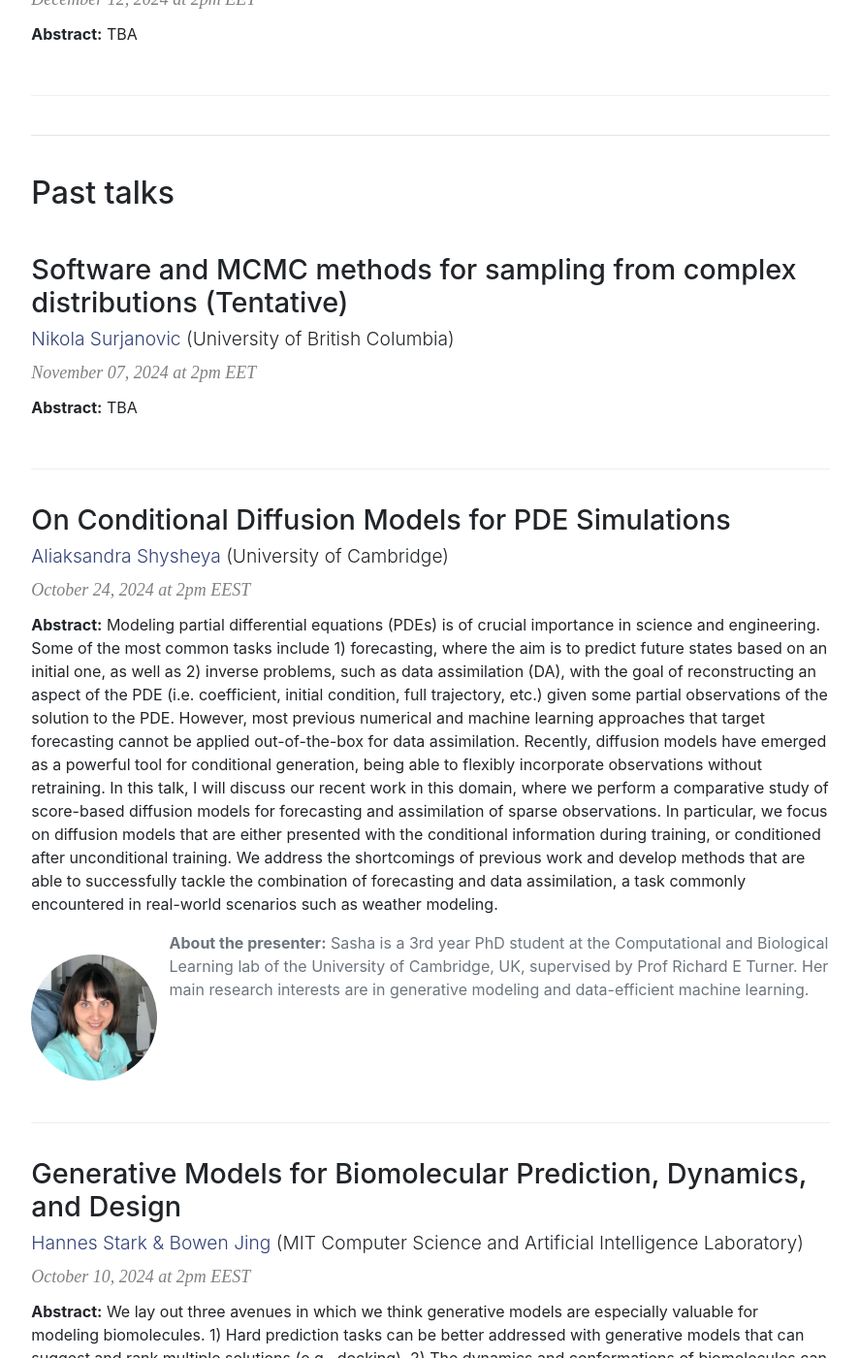
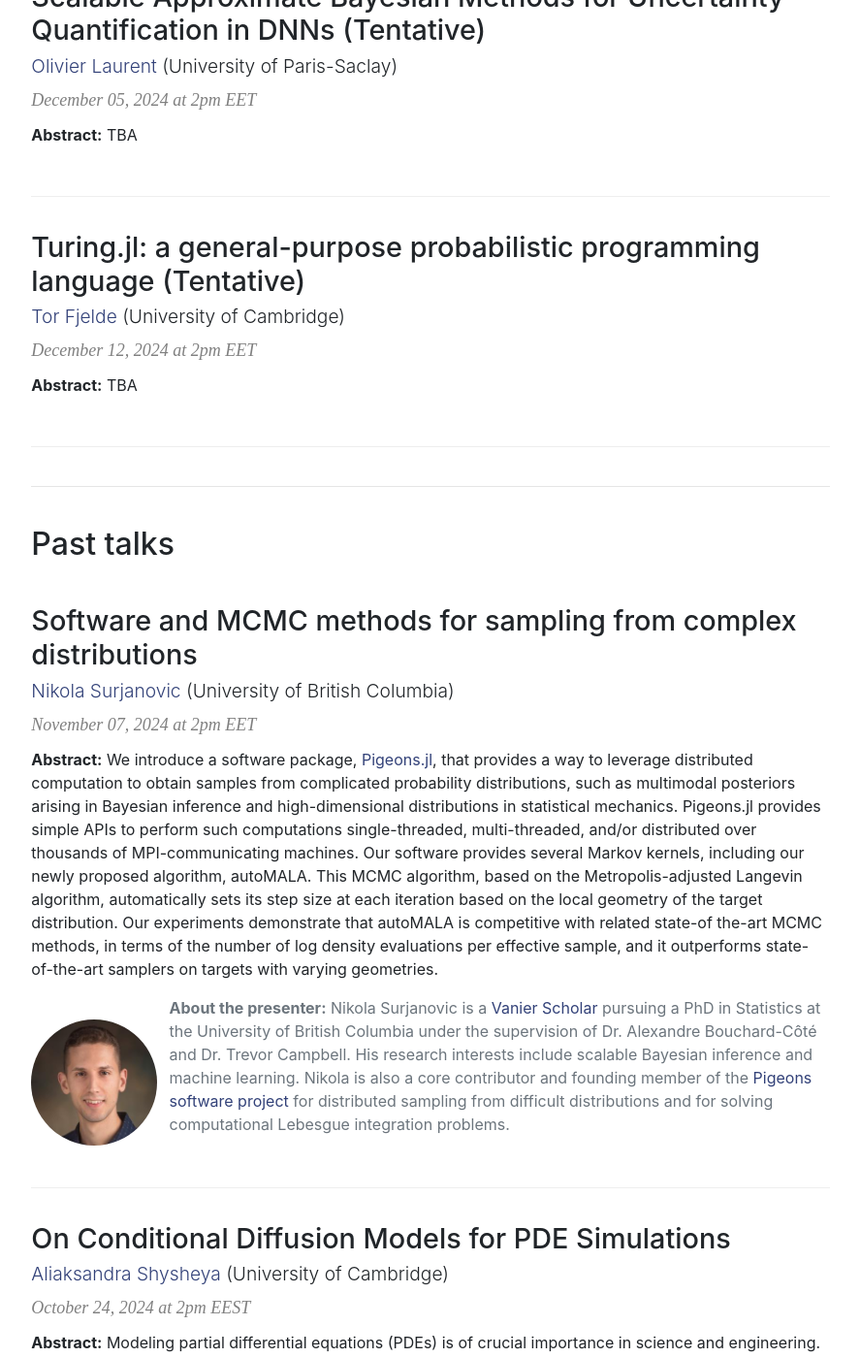
Before and after one commit to AaltoML/apml, a Jekyll site: the page built from index.html, in a window 1280 px wide and 1400 px high, scrolled down 2006 px. Shown: the whole window at 97% size, without its empty margins (196-1083 px from the left). Built offline with Jekyll 4.4.1, drawn with Linux system fonts in a browser that asks for light colours; some of the changed text lies outside the part shown.

Commit message:
updated speaker list

```diff
--- a/_data/talks.yml
+++ b/_data/talks.yml
@@ -289,22 +289,22 @@
   photo: "aliaksandra_shysheya" # picture missing
 
 - date: November 07, 2024 at 2pm EET
-  title: "Software and MCMC methods for sampling from complex distributions (Tentative)"
+  title: "Software and MCMC methods for sampling from complex distributions"
   presenter: "Nikola Surjanovic"
   url: https://nikola-sur.netlify.app/
   affiliation: University of British Columbia
-  abstract: TBA
-  # biography: TBH
-  # photo: "nikola_surjanovic"
+  abstract: We introduce a software package, [Pigeons.jl](https://github.com/Julia-Tempering/Pigeons.jl), that provides a way to leverage distributed  computation to obtain samples from complicated probability distributions, such as  multimodal posteriors arising in Bayesian inference and high-dimensional distributions in  statistical mechanics. Pigeons.jl provides simple APIs to perform such computations  single-threaded, multi-threaded, and/or distributed over thousands of MPI-communicating  machines. Our software provides several Markov kernels, including our newly proposed algorithm, autoMALA. This MCMC algorithm, based on the Metropolis-adjusted Langevin algorithm,  automatically sets its step size at each iteration based on the local geometry of the target  distribution. Our experiments demonstrate that autoMALA is competitive with related  state-of the-art MCMC methods, in terms of the number of log density evaluations per  effective sample, and it outperforms state-of-the-art samplers on targets with varying  geometries.
+  biography: Nikola Surjanovic is a [Vanier Scholar](https://vanier.gc.ca/en/home-accueil.html) pursuing a PhD in Statistics at the University of British  Columbia under the supervision of Dr. Alexandre Bouchard-Côté and Dr. Trevor Campbell.  His research interests include scalable Bayesian inference and machine learning. Nikola is  also a core contributor and founding member of the [Pigeons software project](https://github.com/Julia-Tempering/Pigeons.jl) for distributed sampling from difficult distributions and for solving computational Lebesgue  integration problems.
+  photo: "nikola_surjanovic"
 
 - date: November 21, 2024 at 2pm EET
-  title: "Robust Probabilistic Circuits (Tentative)"
+  title: "Robust probabilistic circuits for efficient and reliable predictions"
   presenter: Fabrizio Ventola
   url: https://www.ml.informatik.tu-darmstadt.de/people/fventola/
   affiliation: TU Darmstadt
-  abstract: TBA
-  # biography: TBH
-  # photo: "fabrizio_ventola"
+  abstract: Probabilistic circuits are prominent tractable probabilistic models which can provide exact answers to a wide range of probabilistic queries in a tractable way. Given their sparse nature and the structural constraints enabling exact inference, it is challenging to induce these models in high-dimensional real-world domains such as time series and raw images. In this talk, I show how we can leverage spectral modeling and the clear probabilistic semantics of probabilistic circuits to learn models able to provide efficient and reliable predictions in these challenging domains, and how to make these particular models more robust to distribution shift and out-of-distribution data.
+  biography: Fabrizio Ventola is concluding his PhD at the AI & ML Lab of TU Darmstadt (Germany), advised by Kristian Kersting. His research focuses on deep tractable probabilistic models and how to enable them to efficiently provide insights on big data collections, such as performing accurate and reliable predictions in the presence of noise and missing data. He co-organized the last three editions of the workshop on Tractable Probabilistic Modeling (TPM), which were co-located with UAI, and a series of seminars mainly centred on AutoML and intelligent systems for data management.
+  photo: "fabrizio_ventola"
 
 - date: November 28, 2024 at 2pm EET
   title: "Physics inspired deep representation learning (Tentative)"
```
Also changed, not shown: assets/speakers/fabrizio_ventola.jpg (added), assets/speakers/nikola_surjanovic.jpg (added).
